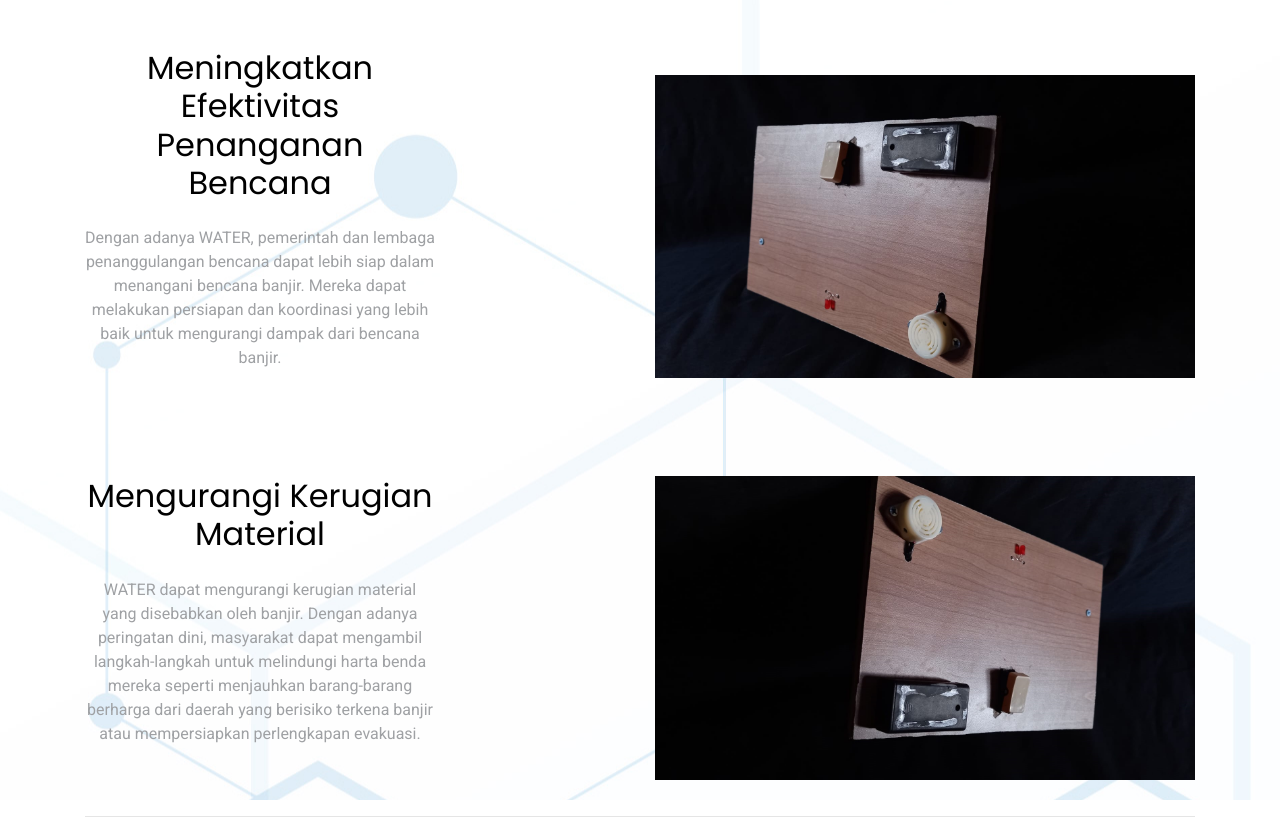
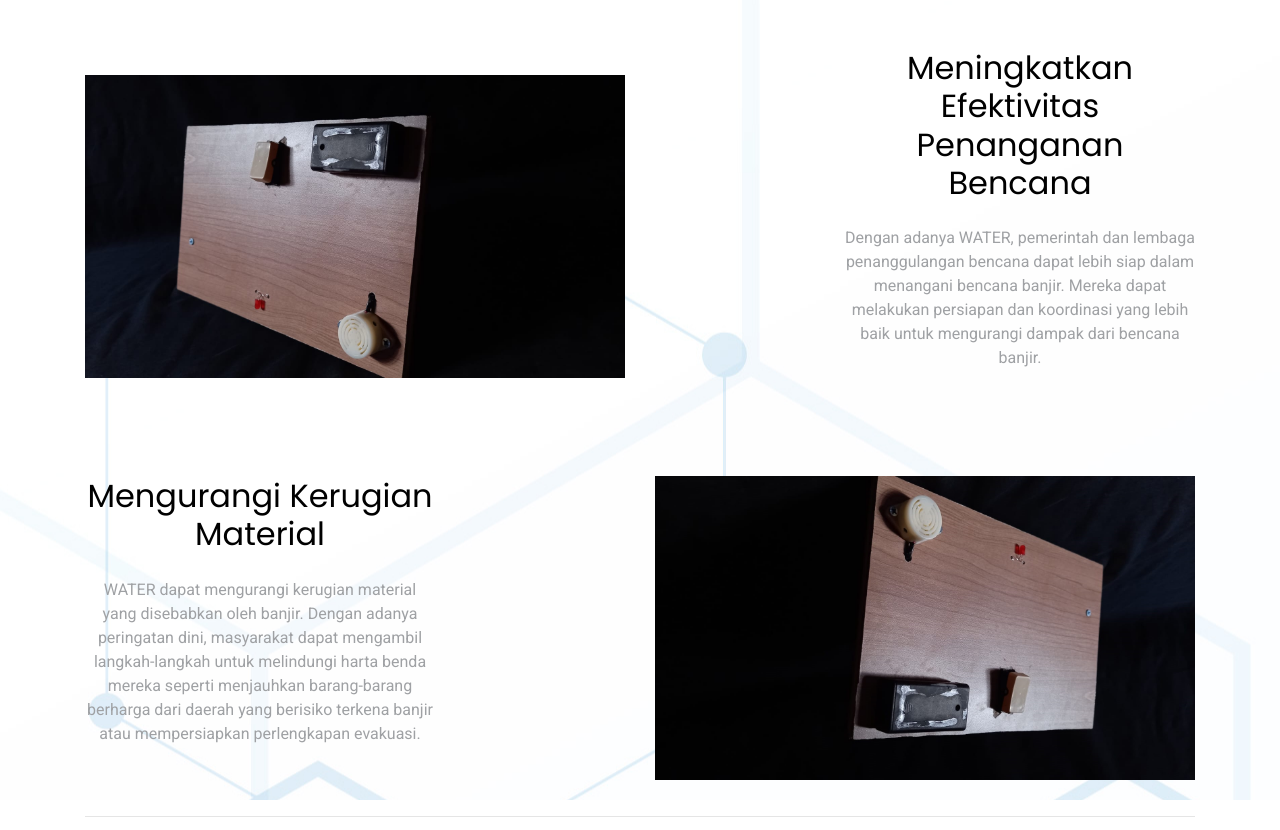
Before and after one commit to guntur-indrasara/pkm1, a plain HTML site: page index.html in a window 1280 px wide. Shown: the part 1692-2522 px from the top of the page. Drawn offline with Linux system fonts and the light colour scheme.

Commit message:
Update index.html

```diff
--- a/index.html
+++ b/index.html
@@ -151,9 +151,9 @@
         </div>
       </div>
             <div class="site-section pb-0">
-        <div class="container">
+      <div class="container">
           <div class="row align-items-center">
-            <div class="col-md-4 mr-auto">
+            <div class="col-md-4 ml-auto order-2">
               <h2 class="mb-4">Meningkatkan Efektivitas Penanganan Bencana</h2>
               <p class="mb-4">Dengan adanya WATER, pemerintah dan lembaga penanggulangan bencana dapat lebih siap
                 dalam menangani bencana banjir. Mereka dapat melakukan persiapan dan koordinasi yang lebih baik untuk
```
